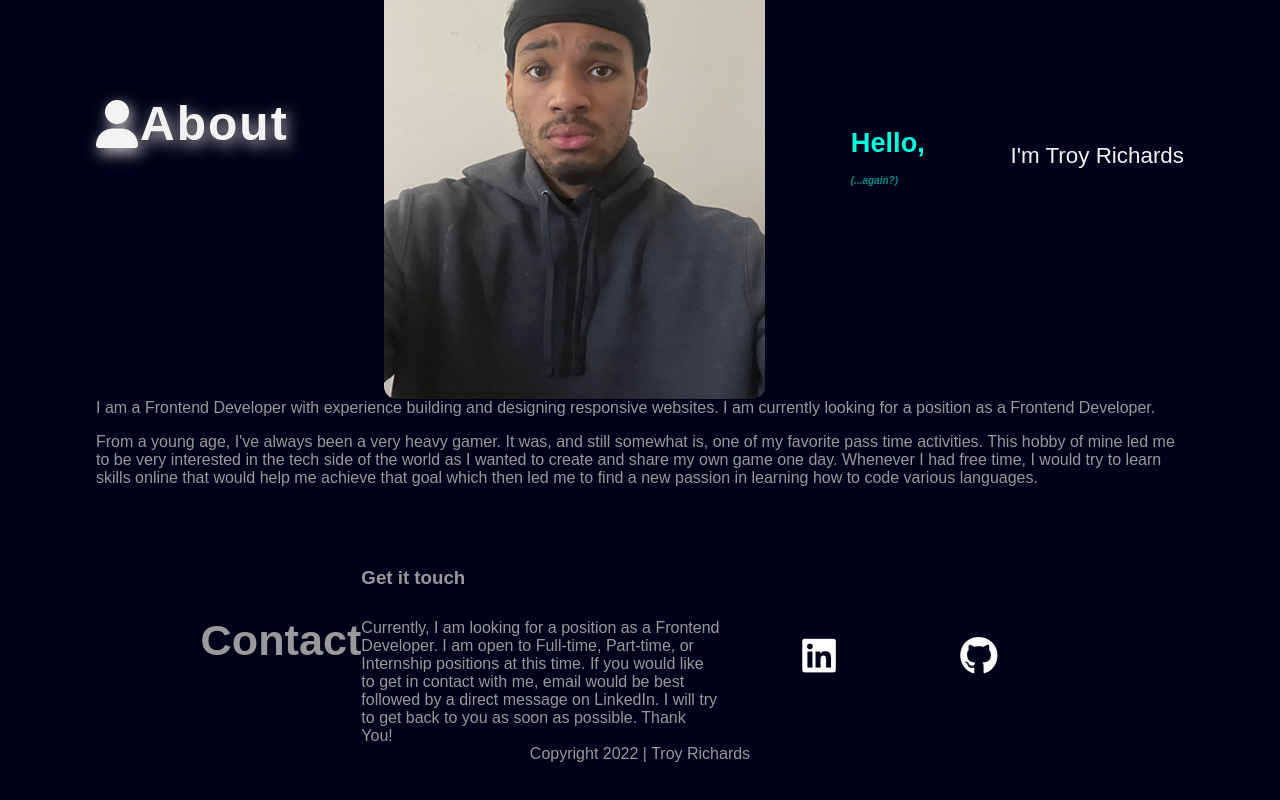
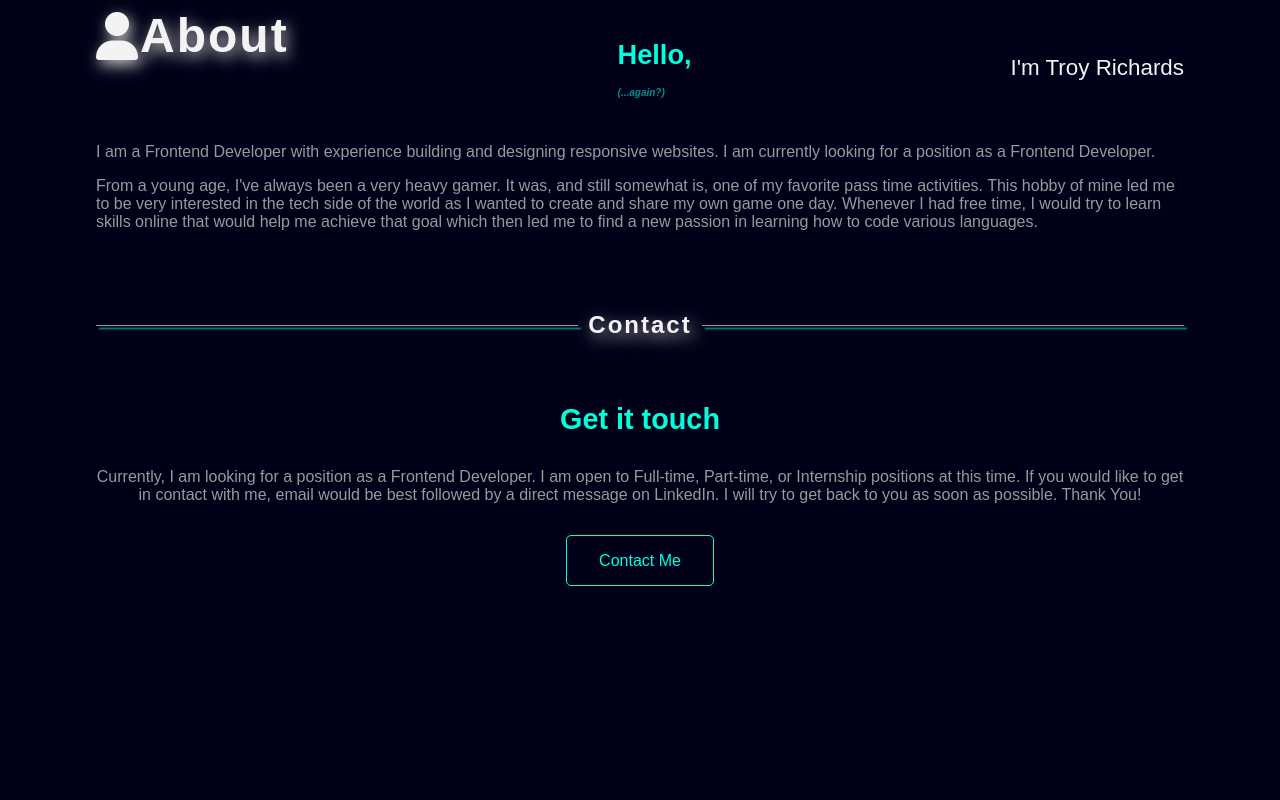
Before and after one commit to TroyRichardsDA/Portfolio-React-Revamp, a React (Create React App) app: page / in a window 1280 px wide. Shown: the part 2730-3530 px from the top of the page. After the commit the page ends 3316 px from the top, so only its background shows below. Built offline with nearby package versions, Linux system fonts and the light colour scheme.

Commit message:
Contact Complete/Starting Footer

```diff
--- a/src/App.js
+++ b/src/App.js
@@ -28,9 +28,9 @@ function App() {
         <div className="project-area">
           <Projects />
         </div>
+      </section>
           <About />
           <Contact />
-      </section>
     </div>
   );
 }
--- a/src/Components/About.js
+++ b/src/Components/About.js
@@ -7,8 +7,6 @@ export function About() {
             <h2 className="about-header">
                 <i className="fas fa-user"></i>  About
             </h2>
-                <img src="./img/troy-richards.png" alt="Troy Richards" />
-
             <h2 className='about-subheader'>
                 Hello, <br/>
                 <small>(...again?)</small>
--- a/src/Components/Contact.js
+++ b/src/Components/Contact.js
@@ -1,13 +1,13 @@
 export function Contact() {
 
     return (
-        <footer id="contact">
-            <div class="footer-content">
-                <h1 class="footer-header">
-                Contact
-                </h1>
-                <div class="hire-me">
-                    <h3>
+        <section id="contact">
+            <div className="contact-content">
+                <h2 className="contact-header">
+                    Contact
+                </h2>
+                <div className="contact-text">
+                    <h3 className="contact-subheader">
                         Get it touch
                     </h3>
                     <p>
@@ -19,22 +19,8 @@ export function Contact() {
                     </p>
                 </div>
 
-                <div class="social">
-                    <div class="social-icons">
-                    <p>
-                        <a href="https://www.linkedin.com/in/troyrichardstonebeats/" target="_blank"><i class="fab fa-linkedin"></i></a>
-                    </p>
-                    <p>
-                        <a href="https://github.com/AyeTone" target="_blank"><i class="fab fa-github"></i></a>
-                    </p>
-                    </div>
-                </div>
-                <div class="copyright">
-                    <p>
-                    Copyright 2022 | Troy Richards
-                    </p>
-                </div>
-        </div>
-    </footer>
+                <a className="email-link" href='mailto:troyrichards28@gmail.com'> Contact Me</a>
+            </div>
+        </section>
     )
 }
--- a/src/index.css
+++ b/src/index.css
@@ -415,35 +415,54 @@ Contact
 
 ======================*/
 
+#contact {
+  text-align: center;
+}
+
 
 .contact-header {
+  display: flex;
+  justify-content: center;
+  align-items: center;
   margin: 4rem 0;
+  letter-spacing: 2px;
   color: var(--BrighterText);
   text-shadow: var(--headerTextShadow);
 }
 
-#contact h3 {
-  padding-bottom: 30px;
+.contact-header::after {
+  content: "";
+  height: 1px;
+  width: 100%;
+  margin-left: 10px;
+  background-color: var(--mainTextColor);
+  box-shadow: 3px 3px 2px var(--highlightColor);
 }
 
-
-contact h3 {
-  font-weight: 300;
-  font-size: 1.8rem;
-  color: var(--text2);
-  text-shadow: 4px 5px 12px rgb(165, 165, 165)
+.contact-header::before {
+  content: "";
+  height: 1px;
+  width: 100%;
+  margin-right: 10px;
+  background-color: var(--mainTextColor);
+  box-shadow: 3px 3px 2px var(--highlightColor);
 }
 
-
-.social-icons {
-  padding: 0 1.23rem;
-  display: flex;
-  justify-content: space-around;
+.contact-subheader {
+  margin-bottom: 2rem;
+  font-size: 1.8rem;
+  color: var(--highlightColor);
 }
 
-.social-icons i {
-  transition: color .2s ease-in-out;
-  font-size: 2.4rem;
+.contact-text {
+  margin: 3rem 0;
+}
+
+.email-link {
+  border: 1px solid var(--highlightColor);
+  color: var(--highlightColor);
+  padding: 1rem 2rem;
+  border-radius: 5px;
 }
 
 
```
